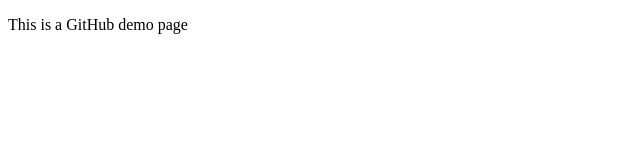
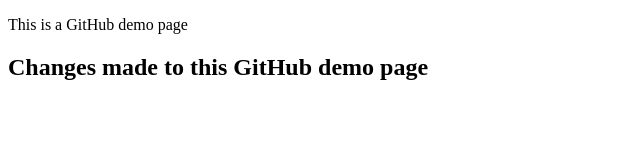
Before and after one commit to Jwtruck/sandbox, a plain HTML site: page index.html in a window 1280 px wide. Shown: the whole page, without its empty margins (0-640 px from the left). Drawn offline with Linux system fonts and the light colour scheme.

Commit message:
Second Commit

```diff
--- a/index.html
+++ b/index.html
@@ -11,6 +11,7 @@
 
   <body>
     <p>This is a GitHub demo page</p>
+    <h2>Changes made to this GitHub demo page</h2>
 
     <script src="js/script.js"></script>
   </body>
```
